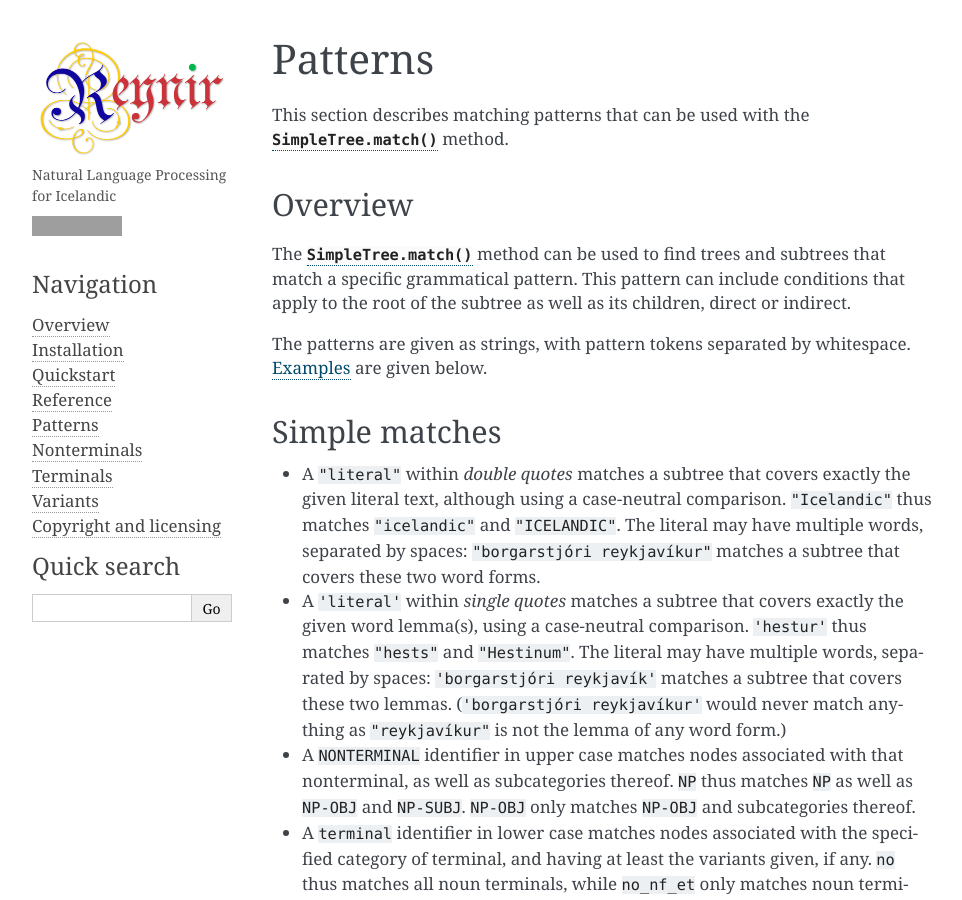
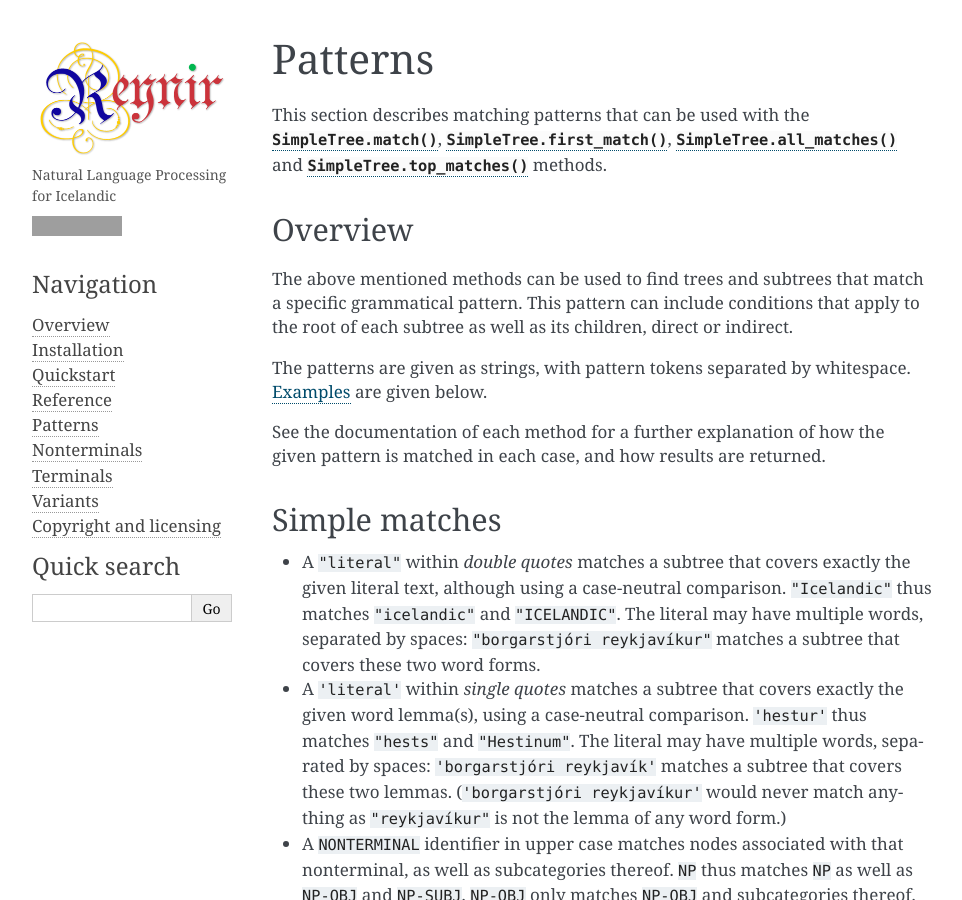
Before and after one commit to mideind/GreynirEngine, a Sphinx documentation site: the page built from doc/patterns.rst, in a window 1280 px wide and 900 px high. Shown: the whole window, without its empty margins (148-1110 px from the left). Built offline with Sphinx 7.4.7, drawn with Linux system fonts in a browser that asks for light colours; some of the changed text lies outside the part shown; grey boxes are pictures that could not be loaded.

Commit message:
Enhanced documentation in patterns.rst

```diff
--- a/doc/patterns.rst
+++ b/doc/patterns.rst
@@ -4,17 +4,22 @@
 ========
 
 This section describes matching patterns that can be used with the
-:py:meth:`SimpleTree.match()` method.
+:py:meth:`SimpleTree.match()`, :py:meth:`SimpleTree.first_match()`,
+:py:meth:`SimpleTree.all_matches()` and :py:meth:`SimpleTree.top_matches()`
+methods.
 
 Overview
 --------
 
-The :py:meth:`SimpleTree.match()` method can be used to find trees and subtrees that match
-a specific grammatical pattern. This pattern can include conditions that apply to the root
-of the subtree as well as its children, direct or indirect.
+The above mentioned methods can be used to find trees and subtrees that match
+a specific grammatical pattern. This pattern can include conditions that apply
+to the root of each subtree as well as its children, direct or indirect.
 
 The patterns are given as strings, with pattern tokens separated by whitespace.
 :ref:`examples` are given below.
+
+See the documentation of each method for a further explanation of how the
+given pattern is matched in each case, and how results are returned.
 
 Simple matches
 --------------
@@ -101,8 +106,8 @@
 Examples
 --------
 
-This pattern will match any sentence that has a verb phrase that refers to
-a person as an argument::
+This pattern will match the root subtree of any sentence that has a verb phrase
+that refers to a person as an argument::
 
     "S >> { VP >> { NP-OBJ >> person }}"
 
@@ -118,17 +123,16 @@
     my_text = ("Reynt er að efla áhuga ungs fólks á borgarstjórnarmálum "
         "með framboðsfundum og skuggakosningum en þótt kjörstaðirnir "
         "í þeim séu færðir inn í framhaldsskólana er þátttakan lítil.")
-    s = r.parse(my_text)["sentences"][0]
+    s = r.parse_single(my_text)
     print("Parse tree:")
     print(s.tree.view)
     print("All subjects:")
     for d in s.tree.descendants:
         if d.match_tag("NP-SUBJ"):
             print(d.text)
-    print("All neutral noun and pronoun phrases:")
-    for d in s.tree.descendants:
-        if d.match("NP > { (no_hk | pfn_hk) } "):
-            print(d.lemmas)
+    print("All masculine noun and pronoun phrases:")
+    for m in s.tree.all_matches("NP > { (no_kk | pfn_kk) } "):
+        print(m.canonical_np)
 
 Output::
 
--- a/src/reynir/config/Prefs.conf
+++ b/src/reynir/config/Prefs.conf
@@ -720,6 +720,7 @@
 stinga no < so
 stofna no < so
 stofnuðu lo << so
+stormi so < no
 stóð no < so
 stór no << lo
 stráka so << no
```
Also changed, not shown: other parts of doc/patterns.rst (+5 -4 lines).
